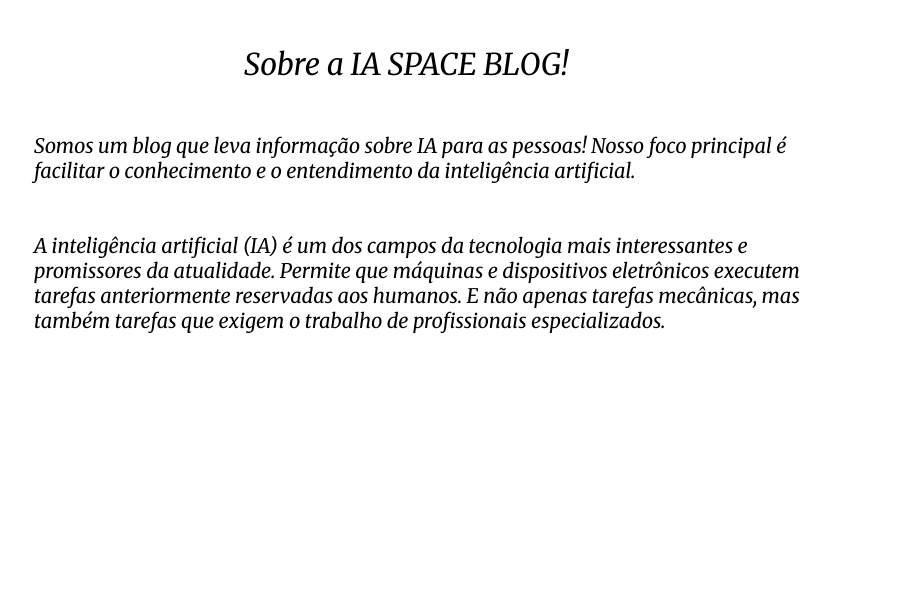
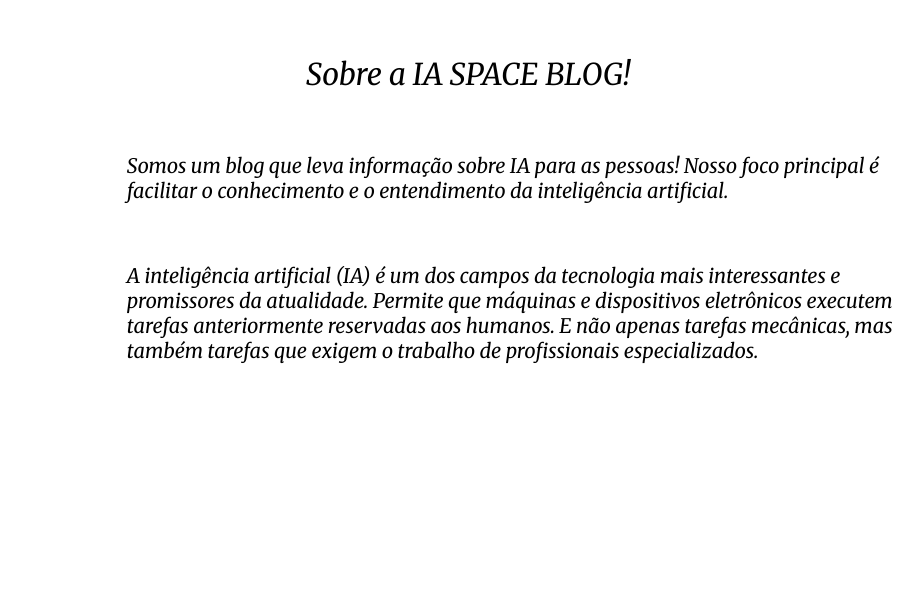
Before and after one commit to 00julia/aula261023, a PHP site: page /sobre.php in a window 1280 px wide. Shown: the part 69-672 px from the top of the page, without its empty margins (206-1129 px from the left). Run offline with PHP 8.4, Linux system fonts and the light colour scheme; data that the repository does not hold is empty.

Commit message:
final 1.0

```diff
--- a/contato.php
+++ b/contato.php
@@ -52,6 +52,7 @@
     font-size: 16px;
     border: none;
     width: 400px;
+    margin-left: 80%;
 
   }
 
@@ -61,12 +62,14 @@
     padding: 20px;
     margin-top: 10px;
     text-align: center;
+    margin-left: 8%;
 
   }
 
   h2 {
     font-family: 'Montserrat', sans-serif;
-    font-size: 15px;
+    font-size: 12px;
+    margin-left: 80%;
   }
 
   .button {
@@ -82,6 +85,7 @@
     position: relative;
     align-items: center;
     margin-top: 10px;
+    margin-left: 80%;
   }
 
   .button textarea {
--- a/sobre.php
+++ b/sobre.php
@@ -52,15 +52,15 @@ main {
 .t0{
     font-family: 'Merriweather', serif;
     font-size: 30px;
-    margin-left: 450px;
-    margin-top: 45px;
+    margin-left: 40%;
+    margin-top: 55px;
 }
 
 .t1{
             color: black;
             width: 800px;
-            margin-left: 240px;
-            margin-top: 50px;
+            margin-left: 26%;
+            margin-top: 60px;
             font-family: 'Merriweather', serif;
             font-size: 20px;
         }
```
